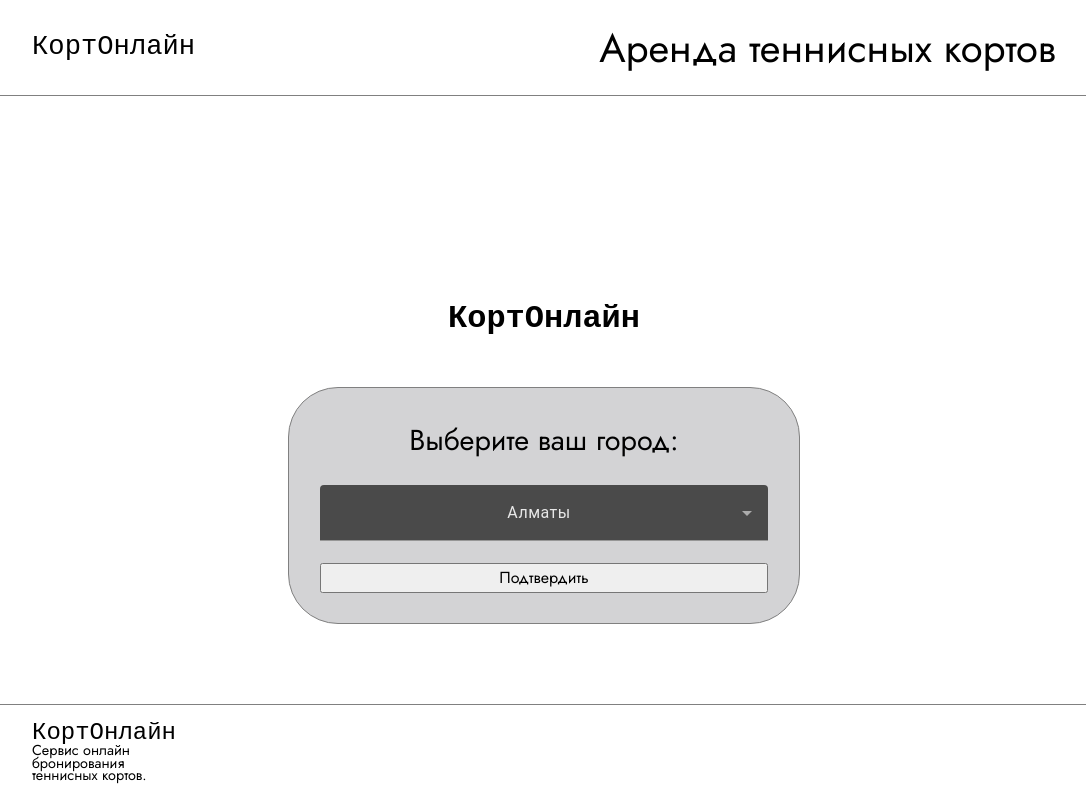
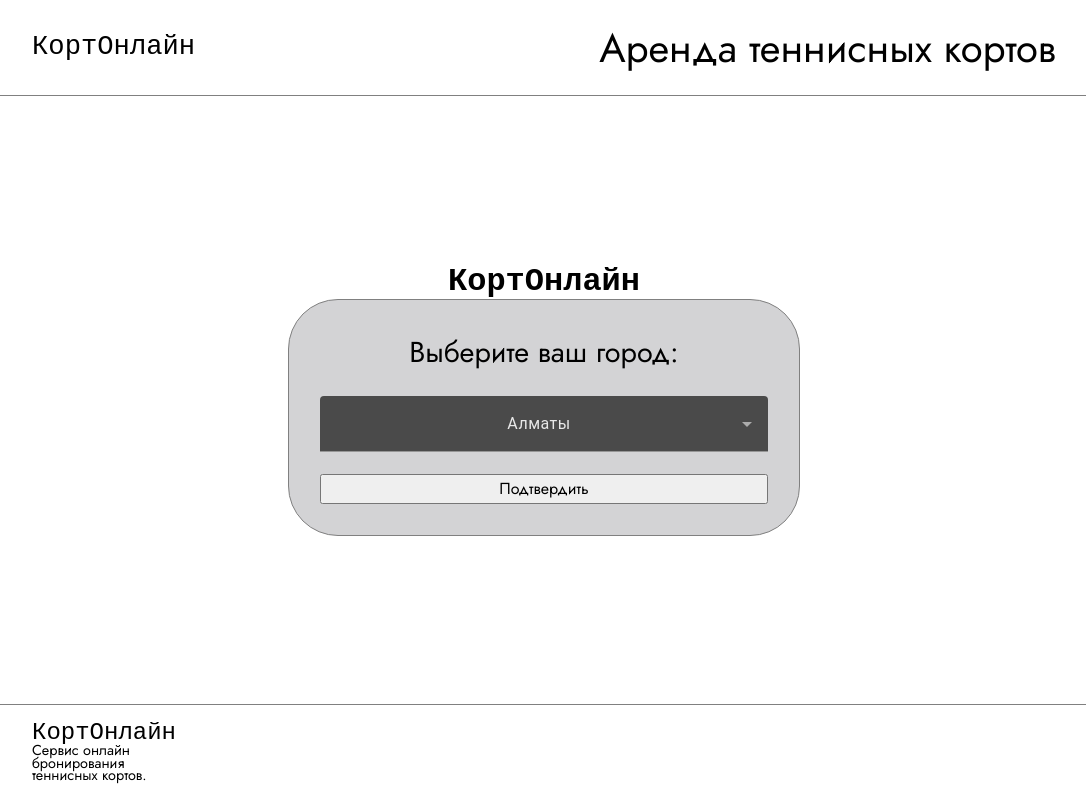
Before and after one commit to vladRomanov10/courtOnline, an Angular app: page /city-selector in a window 1280 px wide. Shown: the whole page, without its empty margins (96-1182 px from the left). Built offline with nearby package versions, Linux system fonts and the light colour scheme; a web font is replaced by a local one.

Commit message:
Сделал колибровку city-dropdown по центру с помощью flex

```diff
--- a/src/app/components/city-selector/city-selector.component.scss
+++ b/src/app/components/city-selector/city-selector.component.scss
@@ -1,16 +1,17 @@
 @import "../../styles/variables";
 
-.flex-wrapper {
+.flex-wrapper-primary {
   width: 100%;
   height: 100%;
   display: flex;
   flex-direction: column;
+  align-items: center;
+  justify-content: center;
 }
 
 .header {
   font-family: $logoFonts;
-  margin: 20% auto 5%;
-  text-align: center;
+  //text-align: center;
 }
 
 .city-dropdown {
@@ -42,7 +43,3 @@
 
   }
 }
-
-.city-dropdown_margin {
-  margin: 0 auto;
-}
```
